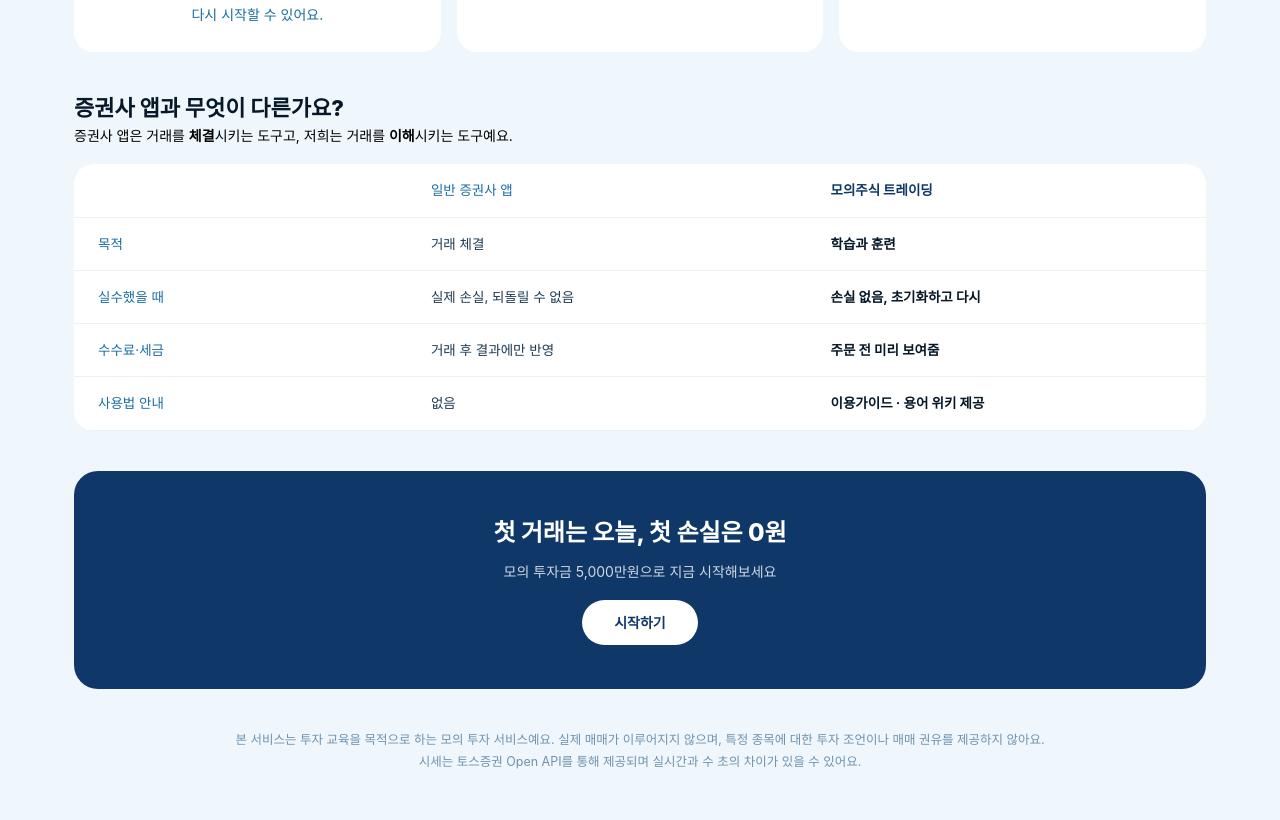
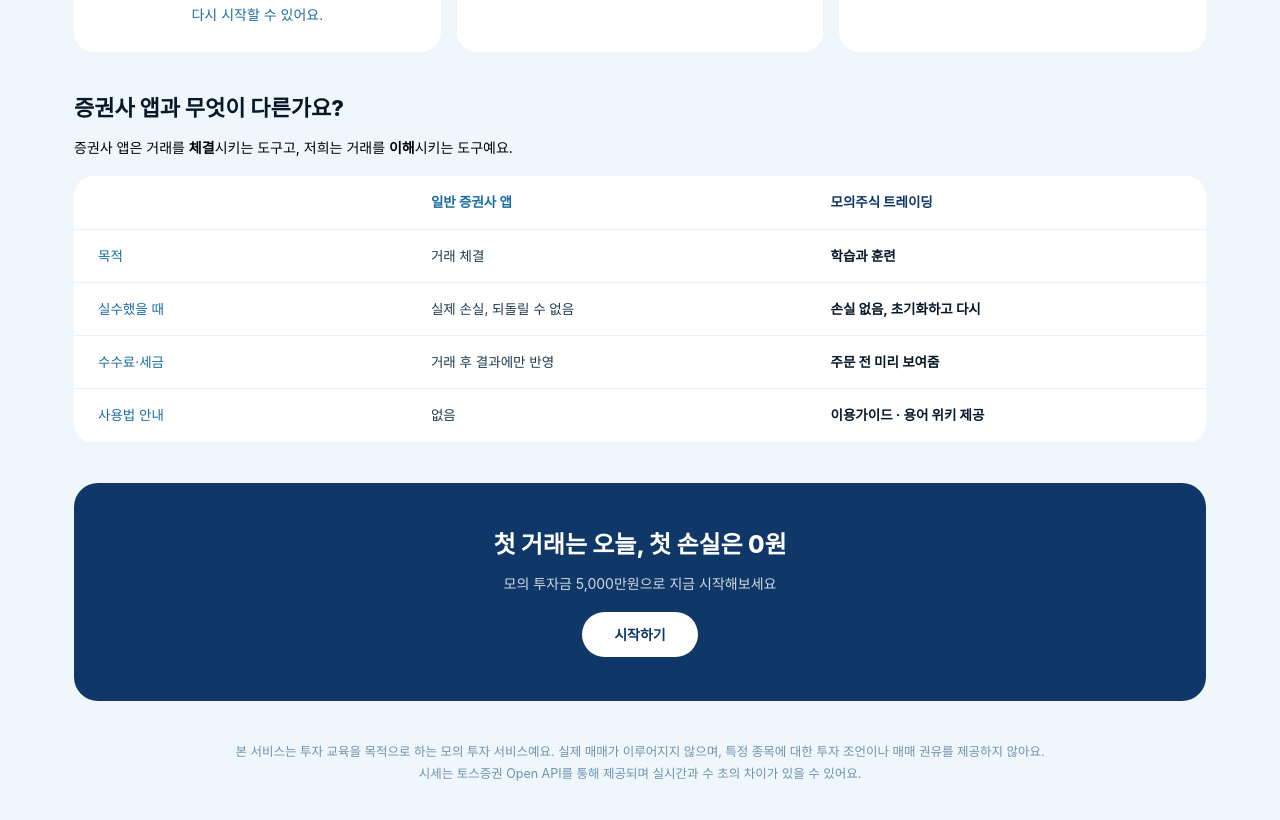
Before and after one commit to prgrms-be-devcourse/NBE10-12-final-BAEDANG, a Next.js app in the folder front/: page / in a window 1280 px wide. Shown: the part 820-1640 px from the top of the page. Built offline with nearby package versions, Linux system fonts and the light colour scheme; a web font is replaced by a local one.

Commit message:
fix: 비교표 제목-소개 문구 간격을 띄우고 '일반 증권사 앱' 글자를 굵게 변경합니다

```diff
--- a/front/src/app/page.tsx
+++ b/front/src/app/page.tsx
@@ -143,7 +143,7 @@ export default function MainPage() {
         <h2 className="text-[22px] font-extrabold" style={{ color: "var(--ink)" }}>
           증권사 앱과 무엇이 다른가요?
         </h2>
-        <p className="mb-4.5 text-[14px]" style={{ color: "#000000" }}>
+        <p className="mt-3 mb-4.5 text-[14px]" style={{ color: "#000000" }}>
           증권사 앱은 거래를 <b className="font-bold">체결</b>시키는 도구고, 저희는 거래를{" "}
           <b className="font-bold">이해</b>시키는 도구예요.
         </p>
@@ -156,7 +156,7 @@ export default function MainPage() {
             }}
           >
             <div className="px-6 py-4" style={{ borderBottom: "1px solid var(--line2)" }} />
-            <div className="px-6 py-4 font-medium" style={{ borderBottom: "1px solid var(--line2)", color: "var(--mut)" }}>
+            <div className="px-6 py-4 font-bold" style={{ borderBottom: "1px solid var(--line2)", color: "var(--mut)" }}>
               일반 증권사 앱
             </div>
             <div
```
